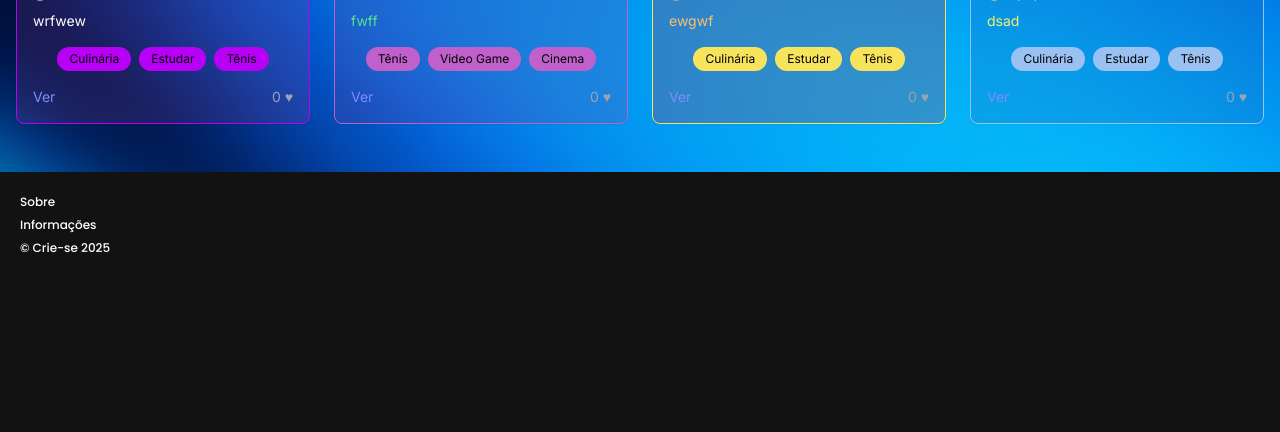
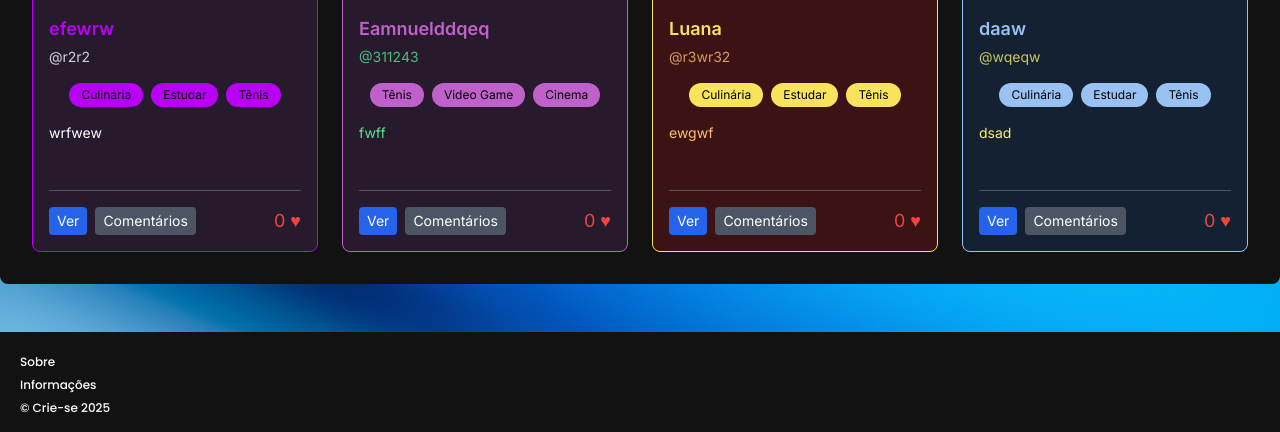
Before and after one commit to emanuelangerdev/expoceep.criase, a Django app: page /cards/ in a window 1280 px wide. Shown: the part 852-1284 px from the top of the page. Before the commit the page ends 1105 px from the top, so only its background shows below. Run offline with Django 4.2, Linux system fonts and the light colour scheme; data comes from the database, SQL or seed files in the repository; some libraries are stand-ins or nearby versions; some web fonts are replaced.

Commit message:
cards reform

```diff
--- a/blog/templates/card/cards_list.html
+++ b/blog/templates/card/cards_list.html
@@ -2,13 +2,13 @@
 {% block title %} Lista de Cards {% endblock %}
 {% block content %}
 
-<div class="pt-20 px-4 max-w-7xl mx-auto mb-12">
+<div class="mt-20 p-8 max-w-7xl mx-auto mb-12 pb-8 rounded-lg bg-[#121212]">
   <h1 class="text-2xl font-semibold text-gray-100 mb-6">Cards</h1>
 
   {% if cards %}
     <div class="grid gap-6 sm:grid-cols-2 md:grid-cols-3 lg:grid-cols-4">
       {% for card in cards %}
-        <article class="bg-[{{ card.cor_fundo }}]/20 border border-[{{ card.cor_destaque }}] rounded-lg overflow-hidden shadow-sm hover:shadow-lg transition">
+        <article class="bg-[{{ card.cor_fundo }}]/20 border h-[440px] border-[{{ card.cor_destaque }}] rounded-lg overflow-hidden shadow-sm hover:shadow-lg transition flex flex-col">
           {% if card.foto %}
               <img src="{{ card.foto.url }}" alt="{{ card.nome|default:'Card' }}" class="w-[90%] mx-auto h-[170px] rounded object-cover mt-4">
           {% else %}
@@ -17,12 +17,12 @@
               </div>
           {% endif %}
 
-          <div class="p-4">
-            <h2 class="font-semibold text-lg mb-1 truncate " style="color: {{ card.cor_destaque }};">{{ card.nome }}</h2>
+          <div class="p-4 flex flex-col flex-grow">
+              <div class="flex-grow">
+                  <h2 class="font-semibold text-lg mb-1 truncate" style="color: {{ card.cor_destaque }};">{{ card.nome }}</h2>
                   {% if card.insta %}
                       <p class="text-sm mb-2" style="color: {{ card.cor_texto }}; opacity: 80%;">@{{ card.insta }}</p>
                   {% endif %}
-            <p class="text-sm mb-3" style="color: {{ card.cor_texto }}; max-height:4.5rem; overflow:hidden;">{{ card.bio }}</p>
 
                   <!-- Hobbies centralizados com cor de destaque -->
                   <div class="flex flex-wrap items-center justify-center gap-2 my-4">
@@ -31,13 +31,26 @@
                               {{ hobby }}
                           </span>
                       {% empty %}
-                <!-- opcional: show nothing or a small placeholder -->
+                          <span class="text-xs font-medium px-3 py-1 rounded-full" style="background-color: {{ card.cor_destaque }}; color: black">
+                              Nenhum hobby
+                          </span>
                       {% endfor %}
                   </div>
 
-            <div class="flex items-center justify-between text-sm">
-              <a href="#" class="text-indigo-400 hover:underline">Ver</a>
-              <span class="text-gray-400">{{ card.curtidas|default:0 }} ♥</span>
+                  <p class="text-sm mb-3" style="color: {{ card.cor_texto }}; max-height:4.5rem; overflow:hidden;">{{ card.bio }}</p>
+              </div>
+
+              <!-- Seção fixa no rodapé do card -->
+              <div class="flex items-center text-sm mt-auto pt-4 border-t border-gray-300/30">
+                  <button href="#" class="text-white bg-blue-600 px-2 py-1 rounded hover:underline">
+                    Ver
+                  </button>
+                  <button id="btn-comentarios{{ card.id }}" data-card-id="{{ card.id }}" class="btn-comentarios text-white ml-2 bg-gray-600 px-2 py-1 rounded hover:underline">
+                    Comentários
+                  </button>
+                  <span class="text-red-500 text-lg ml-auto">
+                    {{ card.curtidas|default:0 }} ♥
+                  </span>
               </div>
           </div>
       </article>
--- a/blog/templates/card/new_card.html
+++ b/blog/templates/card/new_card.html
@@ -13,7 +13,7 @@
 <div class="min-h-screen text-gray-200 py-12 shadow-blue-500">
   <div class="flex justify-center items-start px-4">
     <div class="w-full max-w-3xl bg-[#0b0b0b]/90 rounded-lg shadow-lg p-6 border border-gray-800">
-      <h1 class="text-2xl font-semibold mb-4">Crie seu Card pessoal</h1>
+      <h1 class="text-2xl font-semibold mb-4 meu-titulo">Crie seu Card pessoal</h1>
 
       <!-- Mensagens de erro -->
       {% if messages %}
```
Lines whose indentation alone changed are shown as unchanged.
